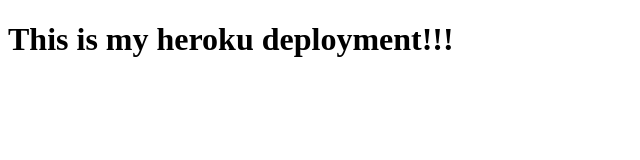
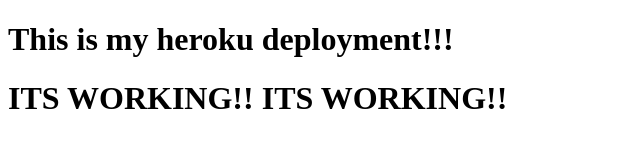
Before and after one commit to BrandotheCluff/Brando-Deploy-Demo, a plain HTML site: page index.html in a window 1280 px wide. Shown: the whole page, without its empty margins (0-640 px from the left). Drawn offline with Linux system fonts and the light colour scheme.

Commit message:
made changes

```diff
--- a/index.html
+++ b/index.html
@@ -8,5 +8,6 @@
 </head>
 <body>
   <h1>This is my heroku deployment!!!</h1>
+  <h1>ITS WORKING!! ITS WORKING!!</h1>
 </body>
 </html>
```
